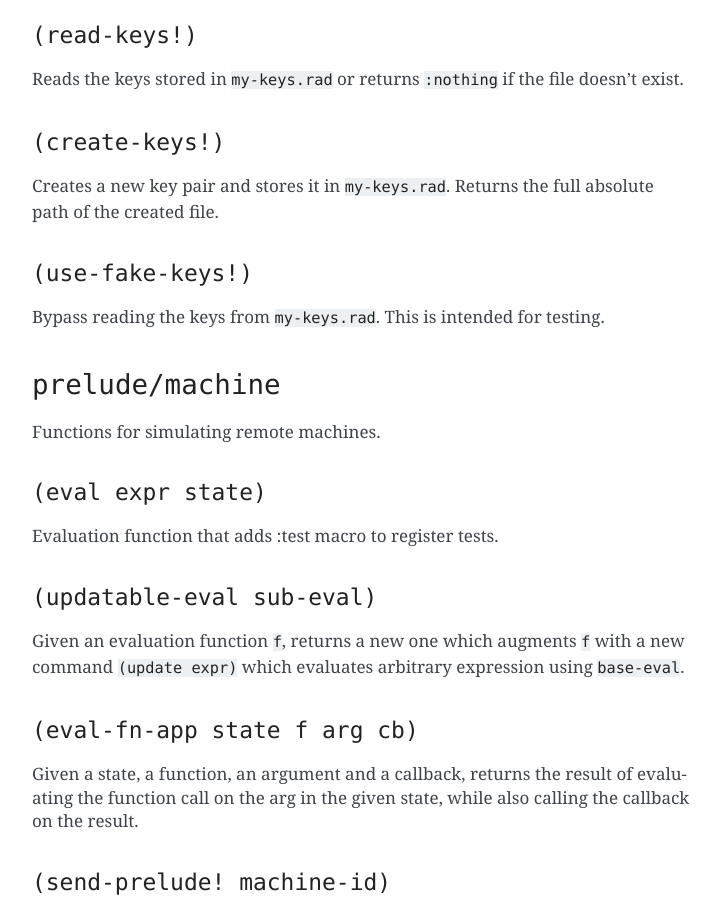
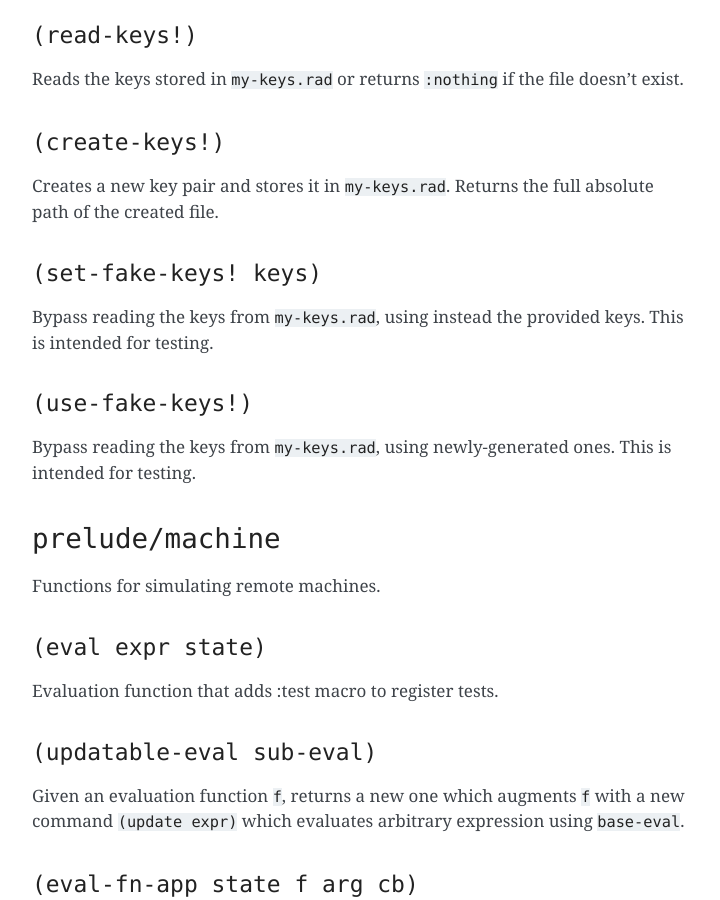
Before and after one commit to radicle-dev/radicle-alpha, a Sphinx documentation site: the page built from docs/source/reference.rst, in a window 1280 px wide and 900 px high, scrolled down 24042 px. Shown: the whole window, without its empty margins (388-1108 px from the left). Built offline with Sphinx 7.4.7, drawn with Linux system fonts in a browser that asks for light colours; pages that are not in the unit, such as notebooks, are missing from menus; some of the changed text lies outside the part shown.

```diff
--- a/cloudbuild.yaml
+++ b/cloudbuild.yaml
@@ -2,6 +2,8 @@ timeout: 3600s # Cache misses are slow to rebuild
 substitutions:
   # Bump the version if you make changes to `ci/Dockerfile
   _BUILD_IMAGE: eu.gcr.io/opensourcecoin/radicle-ci:v1
+options:
+  machineType: N1_HIGHCPU_8
 steps:
   - id: "Build CI base image"
     name: gcr.io/cloud-builders/docker
@@ -186,6 +188,7 @@ steps:
       # Add the empty entry to the IPFS test network. Radicle requires it
       echo '{"radicle": true}' | docker exec -i test_ipfs-test-network_1 ipfs dag put --pin
 
+
   - id: "Integration tests"
     waitFor:
     - "Start IPFS daemon"
--- a/docs/source/reference.rst
+++ b/docs/source/reference.rst
@@ -1158,11 +1158,17 @@ file doesn't exist.
 Creates a new key pair and stores it in ``my-keys.rad``. Returns the
 full absolute path of the created file.
 
+``(set-fake-keys! keys)``
+~~~~~~~~~~~~~~~~~~~~~~~~~
+
+Bypass reading the keys from ``my-keys.rad``, using instead the provided
+keys. This is intended for testing.
+
 ``(use-fake-keys!)``
 ~~~~~~~~~~~~~~~~~~~~
 
-Bypass reading the keys from ``my-keys.rad``. This is intended for
-testing.
+Bypass reading the keys from ``my-keys.rad``, using newly-generated
+ones. This is intended for testing.
 
 ``prelude/machine``
 -------------------
@@ -1361,6 +1367,11 @@ Coordinated Universal Time (UTC) timestamp.
 A validator which checks that it's argument is a string and less than
 the specified length.
 
+``(always-valid x)``
+~~~~~~~~~~~~~~~~~~~~
+
+A validator that is always valid.
+
 ``prelude/util``
 ----------------
 
--- a/package.yaml
+++ b/package.yaml
@@ -18,7 +18,6 @@ ghc-options:
   - -Wincomplete-record-updates
   - -Wincomplete-uni-patterns
   - -Wredundant-constraints
-  - -threaded
 
 data-files:
 - rad/**/*.rad
@@ -87,6 +86,7 @@ tests:
     - tasty-quickcheck
     - text
     - time
+    ghc-options: -threaded -rtsopts -with-rtsopts=-N
   doctest:
     main: Main.hs
     source-dirs:
@@ -95,6 +95,7 @@ tests:
     - doctest
     - Glob
     - hpack
+    ghc-options: -threaded -rtsopts -with-rtsopts=-N
   e2e:
     main: Main.hs
     source-dirs:
```
Also changed, not shown: 17 other files.
